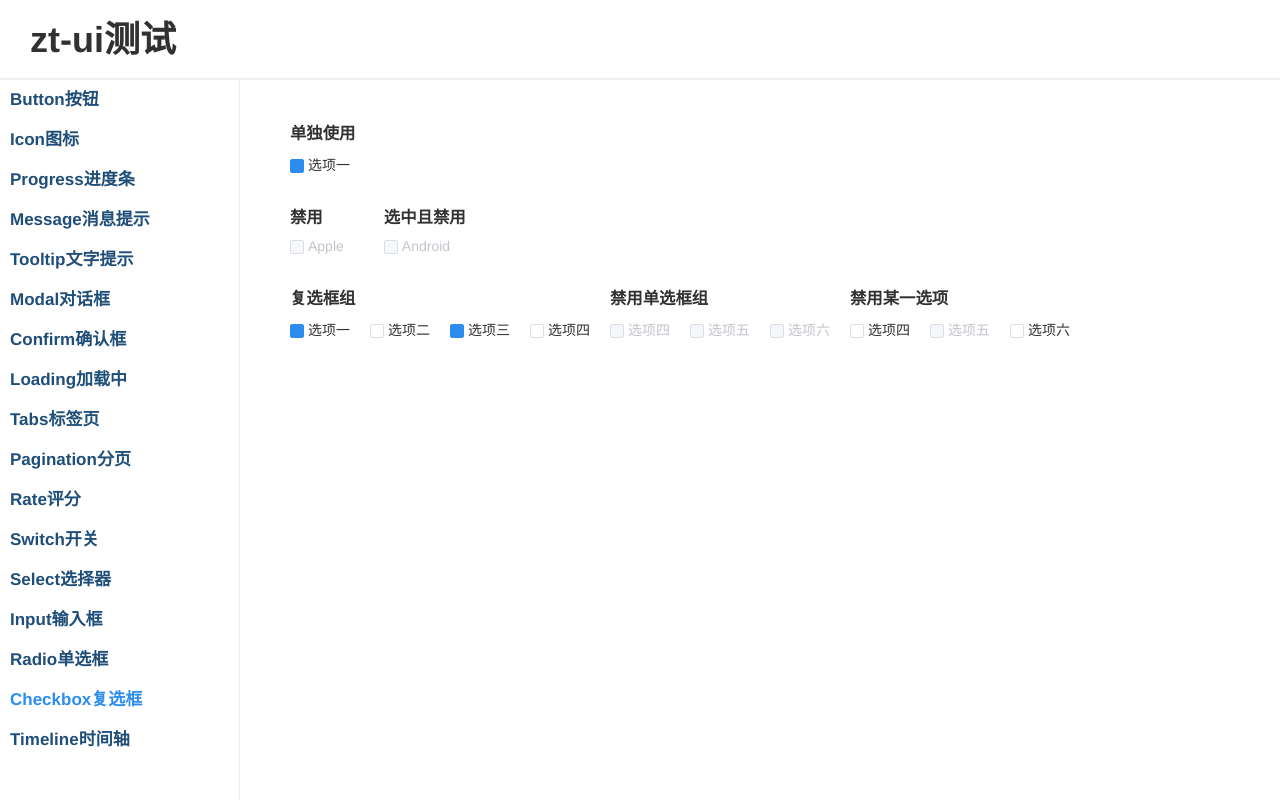
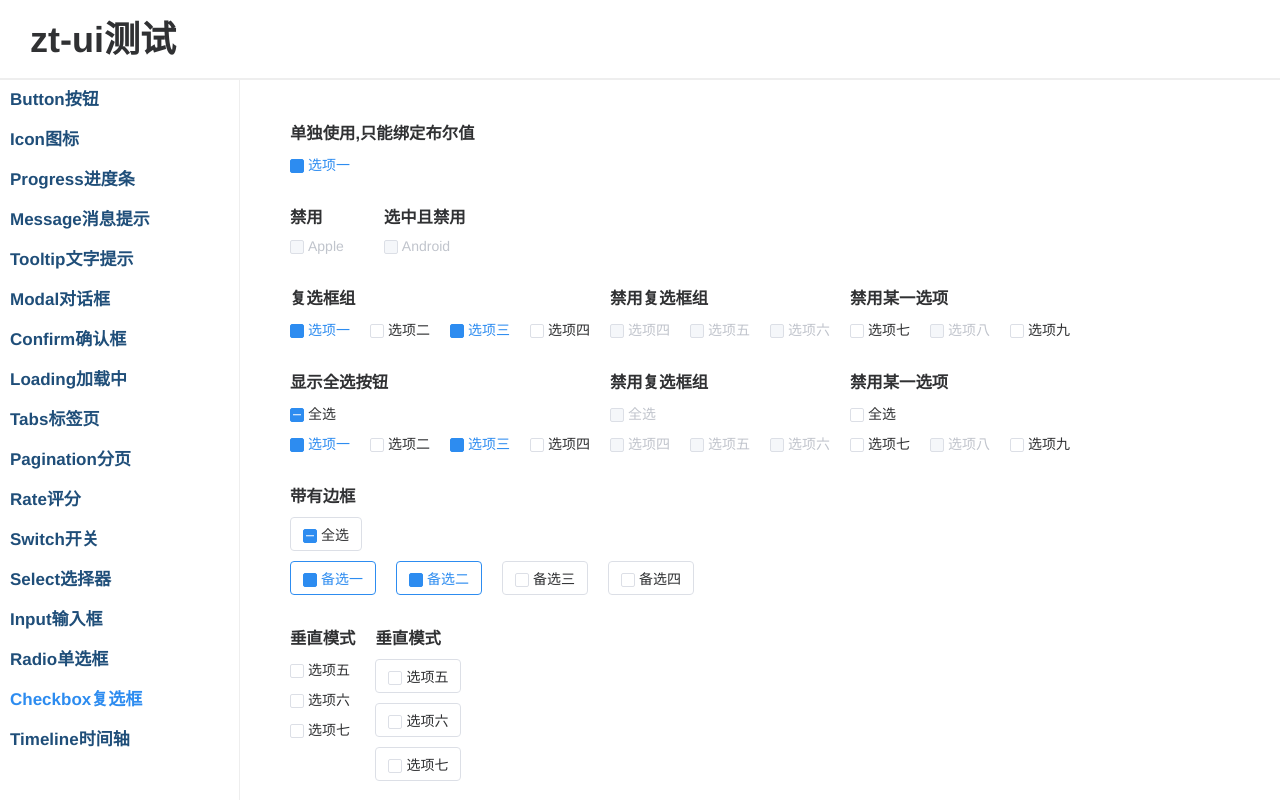
Before and after one commit to sygn24/zt-ui, a Vue app: page /checkbox in a window 1280 px wide. Built offline with nearby package versions, Linux system fonts and the light colour scheme; a web font is replaced by a local one.

Commit message:
完善复选框组件，实现全选，按钮模式，边框模式，禁用状态等

```diff
--- a/examples/views/Checkbox.vue
+++ b/examples/views/Checkbox.vue
@@ -2,7 +2,7 @@
     <div>
         <div class="row">
             <div class="col">
-                <h3>单独使用</h3>
+                <h3>单独使用,只能绑定布尔值</h3>
                 <zt-checkbox label="选项一" v-model="value1" @change="change">选项一</zt-checkbox>
             </div>
         </div>
@@ -24,7 +24,7 @@
                 </zt-checkbox-group>
             </div>
             <div class="col">
-                <h3>禁用单选框组</h3>
+                <h3>禁用复选框组</h3>
                 <zt-checkbox-group v-model="value5" disabled>
                     <zt-checkbox label="选项四">选项四</zt-checkbox>
                     <zt-checkbox label="选项五">选项五</zt-checkbox>
@@ -34,109 +34,136 @@
             <div class="col">
                 <h3>禁用某一选项</h3>
                 <zt-checkbox-group v-model="value6">
-                    <zt-checkbox label="选项七">选项四</zt-checkbox>
-                    <zt-checkbox label="选项八" disabled>选项五</zt-checkbox>
-                    <zt-checkbox label="选项九">选项六</zt-checkbox>
+                    <zt-checkbox label="选项七">选项七</zt-checkbox>
+                    <zt-checkbox label="选项八" disabled>选项八</zt-checkbox>
+                    <zt-checkbox label="选项九">选项九</zt-checkbox>
                 </zt-checkbox-group>
             </div>
         </div>
-        <!-- <div class="row">
+        <div class="row">
+            <div class="col">
+                <h3>显示全选按钮</h3>
+                <zt-checkbox-group v-model="value44" show-check-all @checkAllChange="checkAllChange" @change="groupChange2">
+                    <zt-checkbox v-for="item in options1" :key="item" :label="item">{{ item }}</zt-checkbox>
+                </zt-checkbox-group>
+            </div>
+            <div class="col">
+                <h3>禁用复选框组</h3>
+                <zt-checkbox-group v-model="value5" show-check-all disabled>
+                    <zt-checkbox label="选项四">选项四</zt-checkbox>
+                    <zt-checkbox label="选项五">选项五</zt-checkbox>
+                    <zt-checkbox label="选项六">选项六</zt-checkbox>
+                </zt-checkbox-group>
+            </div>
+            <div class="col">
+                <h3>禁用某一选项</h3>
+                <zt-checkbox-group v-model="value6" show-check-all>
+                    <zt-checkbox label="选项七">选项七</zt-checkbox>
+                    <zt-checkbox label="选项八" disabled>选项八</zt-checkbox>
+                    <zt-checkbox label="选项九">选项九</zt-checkbox>
+                </zt-checkbox-group>
+            </div>
+        </div>
+        <div class="row">
             <div class="col">
                 <h3>带有边框</h3>
-                <zt-radio-group v-model="value7">
-                    <zt-radio label="备选一" border></zt-radio>
-                    <zt-radio label="备选二" border></zt-radio>
-                    <zt-radio label="备选三" border></zt-radio>
-                    <zt-radio label="备选四" border disabled></zt-radio>
-                </zt-radio-group>
+                <zt-checkbox-group v-model="value7" show-check-all check-all-border>
+                    <zt-checkbox v-for="item in options2" :label="item" :key="item" border></zt-checkbox>
+                </zt-checkbox-group>
             </div>
-        </div> -->
-        <!-- <div class="row">
+        </div>
+        <div class="row">
             <div class="col">
                 <h3>垂直模式</h3>
-                <zt-radio-group v-model="value4" vertical>
-                    <zt-radio label="选项四">选项四</zt-radio>
-                    <zt-radio label="选项五">选项五</zt-radio>
-                    <zt-radio label="选项六">选项六</zt-radio>
-                </zt-radio-group>
+                <zt-checkbox-group v-model="value4" vertical>
+                    <zt-checkbox label="选项五"></zt-checkbox>
+                    <zt-checkbox label="选项六"></zt-checkbox>
+                    <zt-checkbox label="选项七"></zt-checkbox>
+                </zt-checkbox-group>
             </div>
             <div class="col">
                 <h3>垂直模式</h3>
-                <zt-radio-group v-model="value4" vertical>
-                    <zt-radio label="选项四" border>选项四</zt-radio>
-                    <zt-radio label="选项五" border>选项五</zt-radio>
-                    <zt-radio label="选项六" border>选项六</zt-radio>
-                </zt-radio-group>
+                <zt-checkbox-group v-model="value4" vertical>
+                    <zt-checkbox label="选项五" border></zt-checkbox>
+                    <zt-checkbox label="选项六" border></zt-checkbox>
+                    <zt-checkbox label="选项七" border></zt-checkbox>
+                </zt-checkbox-group>
             </div>
             <div class="col"></div>
-        </div> -->
-        <!-- <div class="row">
+        </div>
+        <div class="row">
             <div class="col">
                 <h3>按钮模式</h3>
-                <zt-radio-group v-model="value8" button vertical>
-                    <zt-radio label="备选四"></zt-radio>
-                    <zt-radio label="备选五"></zt-radio>
-                    <zt-radio label="备选六" border></zt-radio>
-                    <zt-radio label="备选七" disabled></zt-radio>
-                    <zt-radio label="备选八"></zt-radio>
-                </zt-radio-group>
+                <zt-checkbox-group v-model="value8" button show-check-all>
+                    <zt-checkbox label="备选四"></zt-checkbox>
+                    <zt-checkbox label="备选五"></zt-checkbox>
+                    <zt-checkbox label="备选六"></zt-checkbox>
+                    <zt-checkbox label="备选七"></zt-checkbox>
+                    <zt-checkbox label="备选八"></zt-checkbox>
+                </zt-checkbox-group>
             </div>
             <div class="col">
                 <h3>按钮模式禁用</h3>
-                <zt-radio-group v-model="value8" button disabled>
-                    <zt-radio label="备选四"></zt-radio>
-                    <zt-radio label="备选五"></zt-radio>
-                    <zt-radio label="备选六"></zt-radio>
-                    <zt-radio label="备选七"></zt-radio>
-                    <zt-radio label="备选八"></zt-radio>
-                </zt-radio-group>
+                <zt-checkbox-group v-model="value8" button disabled show-check-all>
+                    <zt-checkbox label="备选四"></zt-checkbox>
+                    <zt-checkbox label="备选五"></zt-checkbox>
+                    <zt-checkbox label="备选六"></zt-checkbox>
+                    <zt-checkbox label="备选七"></zt-checkbox>
+                    <zt-checkbox label="备选八"></zt-checkbox>
+                </zt-checkbox-group>
             </div>
-        </div> -->
-        <!-- <div>
+        </div>
+        <div>
             <h3>不同尺寸,只有在边框或按钮模式下生效</h3>
             <div class="row">
                 <div class="col">
                     <div class="row">
-                        <zt-radio-group v-model="value9" button size="large">
-                            <zt-radio label="备选四"></zt-radio>
-                            <zt-radio label="备选五"></zt-radio>
-                        </zt-radio-group>
+                        <zt-checkbox-group v-model="value9" button size="large">
+                            <zt-checkbox label="备选四"></zt-checkbox>
+                            <zt-checkbox label="备选五"></zt-checkbox>
+                            <zt-checkbox label="备选六"></zt-checkbox>
+                        </zt-checkbox-group>
                     </div>
                     <div class="row">
-                        <zt-radio-group v-model="value9" button size="medium">
-                            <zt-radio label="备选四"></zt-radio>
-                            <zt-radio label="备选五"></zt-radio>
-                        </zt-radio-group>
+                        <zt-checkbox-group v-model="value9" button size="medium">
+                            <zt-checkbox label="备选四"></zt-checkbox>
+                            <zt-checkbox label="备选五"></zt-checkbox>
+                            <zt-checkbox label="备选六"></zt-checkbox>
+                        </zt-checkbox-group>
                     </div>
                     <div class="row">
-                        <zt-radio-group v-model="value9" button size="small">
-                            <zt-radio label="备选四"></zt-radio>
-                            <zt-radio label="备选五"></zt-radio>
-                        </zt-radio-group>
+                        <zt-checkbox-group v-model="value9" button size="small">
+                            <zt-checkbox label="备选四"></zt-checkbox>
+                            <zt-checkbox label="备选五"></zt-checkbox>
+                            <zt-checkbox label="备选六"></zt-checkbox>
+                        </zt-checkbox-group>
                     </div>
                 </div>
                 <div class="col">
                     <div class="row">
-                        <zt-radio-group v-model="value10" size="large">
-                            <zt-radio label="备选一" border></zt-radio>
-                            <zt-radio label="备选二" border></zt-radio>
-                        </zt-radio-group>
+                        <zt-checkbox-group v-model="value10" size="large">
+                            <zt-checkbox label="备选一" border></zt-checkbox>
+                            <zt-checkbox label="备选二" border></zt-checkbox>
+                            <zt-checkbox label="备选三" border></zt-checkbox>
+                        </zt-checkbox-group>
                     </div>
                     <div class="row">
-                        <zt-radio-group v-model="value10">
-                            <zt-radio label="备选一" border></zt-radio>
-                            <zt-radio label="备选二" border></zt-radio>
-                        </zt-radio-group>
+                        <zt-checkbox-group v-model="value10">
+                            <zt-checkbox label="备选一" border></zt-checkbox>
+                            <zt-checkbox label="备选二" border></zt-checkbox>
+                            <zt-checkbox label="备选三" border></zt-checkbox>
+                        </zt-checkbox-group>
                     </div>
                     <div class="row">
-                        <zt-radio-group v-model="value10" size="small">
-                            <zt-radio label="备选一" border></zt-radio>
-                            <zt-radio label="备选二" border></zt-radio>
-                        </zt-radio-group>
+                        <zt-checkbox-group v-model="value10" size="small">
+                            <zt-checkbox label="备选一" border></zt-checkbox>
+                            <zt-checkbox label="备选二" border></zt-checkbox>
+                            <zt-checkbox label="备选三" border></zt-checkbox>
+                        </zt-checkbox-group>
                     </div>
                 </div>
             </div>
-        </div> -->
+        </div>
     </div>
 </template>
 
@@ -146,17 +173,19 @@ export default {
     data() {
         return {
             options1: ['选项一', '选项二', '选项三', '选项四'],
+            options2: ['备选一', '备选二', '备选三', '备选四'],
             value1: true,
             value2: false,
             value3: true,
             value4: ['选项一', '选项三'],
-            value5: [],
+            value44: ['选项一', '选项三'],
+            value5: ['选项四', '选项五'],
             value6: [],
-            value7: '备选一',
-            value8: '备选五',
-            value9: '备选五',
-            value10: '备选一',
-            value11: ''
+            value7: ['备选一', '备选二'],
+            value8: [],
+            value9: [],
+            value10: [],
+            value11: []
         }
     },
     methods: {
@@ -166,6 +195,14 @@ export default {
         groupChange(val) {
             console.log(val)
             console.log(this.value4)
+        },
+        checkAllChange(val){
+            console.log(val)
+            console.log(this.value44);
+        },
+        groupChange2(val){
+            console.log(val)
+            console.log(this.value44);
         }
     }
 }
--- a/packages/components/Checkbox/Checkbox.vue
+++ b/packages/components/Checkbox/Checkbox.vue
@@ -1,12 +1,12 @@
 <template>
     <label class="zt-checkbox" :class="wrapperClass">
         <span class="zt-checkbox-outer">
-            <span class="zt-checkbox-inner" :class="innerClass" v-if="!isButton">
-                <zt-icon icon="select" :color="iconColor" size="12"></zt-icon>
+            <span class="zt-checkbox-inner" :class="innerClass" v-if="!isButton || checkAllBtn">
+                <zt-icon icon="select" :color="iconColor" size="12" style="font-weight: 700"></zt-icon>
             </span>
-            <input style="display: none" type="checkbox" @click="onClick" :disabled="isDisabled" />
+            <input style="display: none" type="checkbox" @change="onClick" :disabled="isDisabled" />
         </span>
-        <span class="zt-checkbox-label" :class="{ disabled: isDisabled }">
+        <span class="zt-checkbox-label">
             <slot v-if="$slots.default"></slot>
             <span v-else>{{ label }}</span>
         </span>
@@ -39,6 +39,10 @@ export default {
             validator: size => {
                 return ['large', 'medium', 'small'].includes(size)
             }
+        },
+        name: {
+            type: String,
+            default: 'zt-checkbox'
         }
     },
     model: {
@@ -49,9 +53,6 @@ export default {
         return {
             isChecked: false
         }
-    },
-    mounted() {
-        this.init()
     },
     computed: {
         wrapperClass() {
@@ -66,8 +67,9 @@ export default {
         },
         innerClass() {
             return {
-                checked: this.isChecked,
-                disabled: this.isDisabled
+                checked: this.isChecked || (this.checkAllBtn && this.$parent.checkSome),
+                disabled: this.isDisabled,
+                checksome: this.checkAllBtn && this.$parent.checkSome && !this.$parent.checkAll
             }
         },
         iconColor() {
@@ -92,26 +94,22 @@ export default {
         },
         isButton() {
             return this.isGroup && this.$parent.button
+        },
+        checkAllBtn() {
+            return this.isGroup && this.name === 'zt-checkbox-all'
         }
     },
     methods: {
-        init() {
-            if (this.isGroup) {
-                this.isChecked = this.$parent.options.includes(this.label)
-            } else {
-                this.isChecked = this.value
-            }
-        },
         onClick() {
-            if (this.isGroup) {
+            if (this.isGroup && !this.checkAllBtn) {
                 this.isChecked = !this.isChecked
                 if (this.isChecked) {
-                    this.$parent.options.push(this.label)
+                    this.$parent.checkboxOptions.push(this.label)
                 } else {
-                    let index = this.$parent.options.findIndex(item => item == this.label)
-                    this.$parent.options.splice(index, 1)
+                    let index = this.$parent.checkboxOptions.findIndex(item => item == this.label)
+                    this.$parent.checkboxOptions.splice(index, 1)
                 }
-                this.$parent.updateVal()
+                !this.$parent.isClickAll && this.$parent.updateVal()
             } else {
                 if (typeof this.value == 'boolean') {
                     this.isChecked = !this.isChecked
@@ -123,7 +121,7 @@ export default {
     watch: {
         value: {
             handler() {
-                if (!this.isGroup) {
+                if (!this.isGroup || this.checkAllBtn) {
                     this.isChecked = this.value
                 }
             },
--- a/packages/components/Checkbox/CheckboxGroup.vue
+++ b/packages/components/Checkbox/CheckboxGroup.vue
@@ -1,12 +1,27 @@
 <template>
-    <div class="zt-checkbox-group" :class="{ button: button }">
-        <slot></slot>
+    <div style="display: inline-block">
+        <div style="margin-bottom: 10px" v-if="showCheckAll">
+            <zt-checkbox
+                name="zt-checkbox-all"
+                :border="checkAllBorder"
+                :size="size"
+                label="全选"
+                v-model="checkAll"
+                @change="handleCheckAll"
+            >
+            </zt-checkbox>
+        </div>
+        <div class="zt-checkbox-group" :class="{ button: button }">
+            <slot></slot>
+        </div>
     </div>
 </template>
 
 <script>
+import ZtCheckbox from './Checkbox.vue'
 export default {
     name: 'ZtCheckboxGroup',
+    components: { ZtCheckbox },
     props: {
         value: {
             type: Array,
@@ -24,6 +39,14 @@ export default {
             type: Boolean,
             default: false
         },
+        showCheckAll: {
+            type: Boolean,
+            default: false
+        },
+        checkAllBorder: {
+            type: Boolean,
+            default: false
+        },
         size: {
             type: String,
             default: 'medium',
@@ -38,12 +61,62 @@ export default {
     },
     data() {
         return {
-            options: this.value
+            checkboxOptions: this.value || [],
+            checkboxs: [],
+            checkAll: false,
+            checkSome: false,
+            isClickAll: false
         }
+    },
+    mounted() {
+        this.getCheckboxs()
+        this.setCheckbox()
+        this.showCheckAll && this.setCheckAllStatus()
     },
     methods: {
         updateVal() {
-            this.$emit('change', this.options)
+            this.$emit('change', this.checkboxOptions)
+        },
+        getCheckboxs() {
+            this.checkboxs = this.$children.filter(item => item.$options.name === 'ZtCheckbox' && item.name !== 'zt-checkbox-all')
+        },
+        // 点击全选按钮
+        handleCheckAll(val) {
+            this.isClickAll = true
+            if (val) {
+                this.checkboxs.forEach(item => {
+                    !item.isChecked && !item.isDisabled && item.onClick()
+                })
+            } else {
+                this.checkboxs.forEach(item => {
+                    !item.isDisabled && item.onClick()
+                })
+            }
+            this.$emit('checkAllChange', this.checkboxOptions)
+            this.isClickAll = false
+        },
+        // 设置全选按钮状态
+        setCheckAllStatus() {
+            let noDisabled = this.checkboxs.filter(item => !item.isDisabled)
+            if (noDisabled.length > 0) {
+                this.checkAll = noDisabled.every(item => item.isChecked)
+                this.checkSome = noDisabled.some(item => item.isChecked)
+            } else {
+                this.checkAll = false
+                this.checkSome = false
+            }
+        },
+        // 设置复选框是否选中
+        setCheckbox() {
+            this.checkboxs.forEach(item => {
+                item.isChecked = this.checkboxOptions.includes(item.label)
+            })
+        }
+    },
+    watch: {
+        value() {
+            this.setCheckbox()
+            this.setCheckAllStatus()
         }
     }
 }
--- a/packages/components/Checkbox/style.less
+++ b/packages/components/Checkbox/style.less
@@ -2,9 +2,16 @@
   display: inline-block;
   margin-right: 20px;
   cursor: pointer;
+  user-select: none;
+  transition: all .15s ease-out;
+
+  &.checked {
+    color: var(--primary);
+  }
 
   &.disabled {
     cursor: not-allowed;
+    color: var(--disabled-text);
   }
 
   &.border {
@@ -55,21 +62,28 @@
     border: 1px solid var(--base-border);
     background-color: #fff;
     border-radius: 2px;
+    transition: all .15s ease-out;
+
     &.checked {
       border-color: var(--primary);
       background: var(--primary);
 
-      &::after {
-        transform: translate(-50%, -50%) scale(1);
+      &.checksome {
+        &::after {
+          content: '';
+          position: absolute;
+          left: 50%;
+          top: 50%;
+          transform: translate(-50%, -50%);
+          width: 8px;
+          height: 1.5px;
+          background-color: #fff;
+          transition: transform 0.15s ease-out;
+        }
       }
 
       &.disabled {
         border: 1px solid var(--base-border);
-
-        &::after {
-          background-color: var(--darker-bg1);
-          transform: translate(-50%, -50%) scale(1);
-        }
       }
     }
 
@@ -78,13 +92,11 @@
       cursor: not-allowed;
     }
   }
+
   &-label {
     margin-left: 4px;
     font-size: 14px;
-
-    &.disabled {
-      color: var(--disabled-text);
-    }
+    transition: all .15s ease-out;
   }
 }
 
@@ -105,7 +117,6 @@
       border-right: 0;
       border-radius: 0;
       background: #fff;
-      transition: all .2s ease-out;
 
       &:hover {
         color: var(--primary);
@@ -120,14 +131,29 @@
         border-right: 1px solid var(--base-border);
       }
 
+      &.disabled {
+        &:hover {
+          color: var(--disabled-text);
+        }
+      }
+
       &.checked {
         background: var(--primary);
+        border-color: var(--primary) #fff;
         color: #fff;
-        border-color: var(--primary);
+
+        &:first-child {
+          border-left-color: var(--primary);
+        }
+
+        &:last-child {
+          border-right-color: var(--primary);
+        }
 
         &.disabled {
           border-color: var(--base-border);
           background: var(--disabled-bg);
+          color: var(--disabled-text);
         }
       }
 
```
